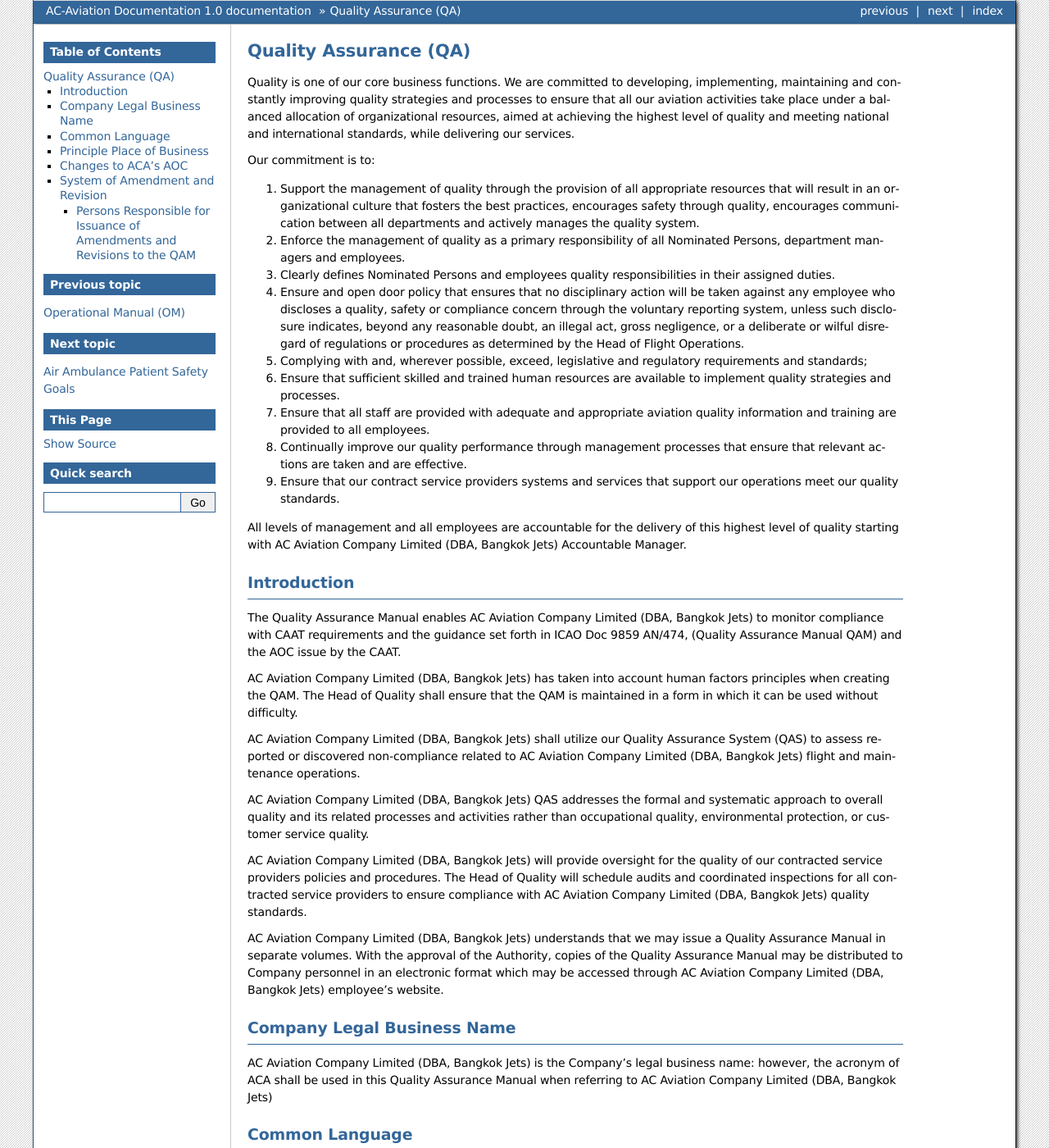
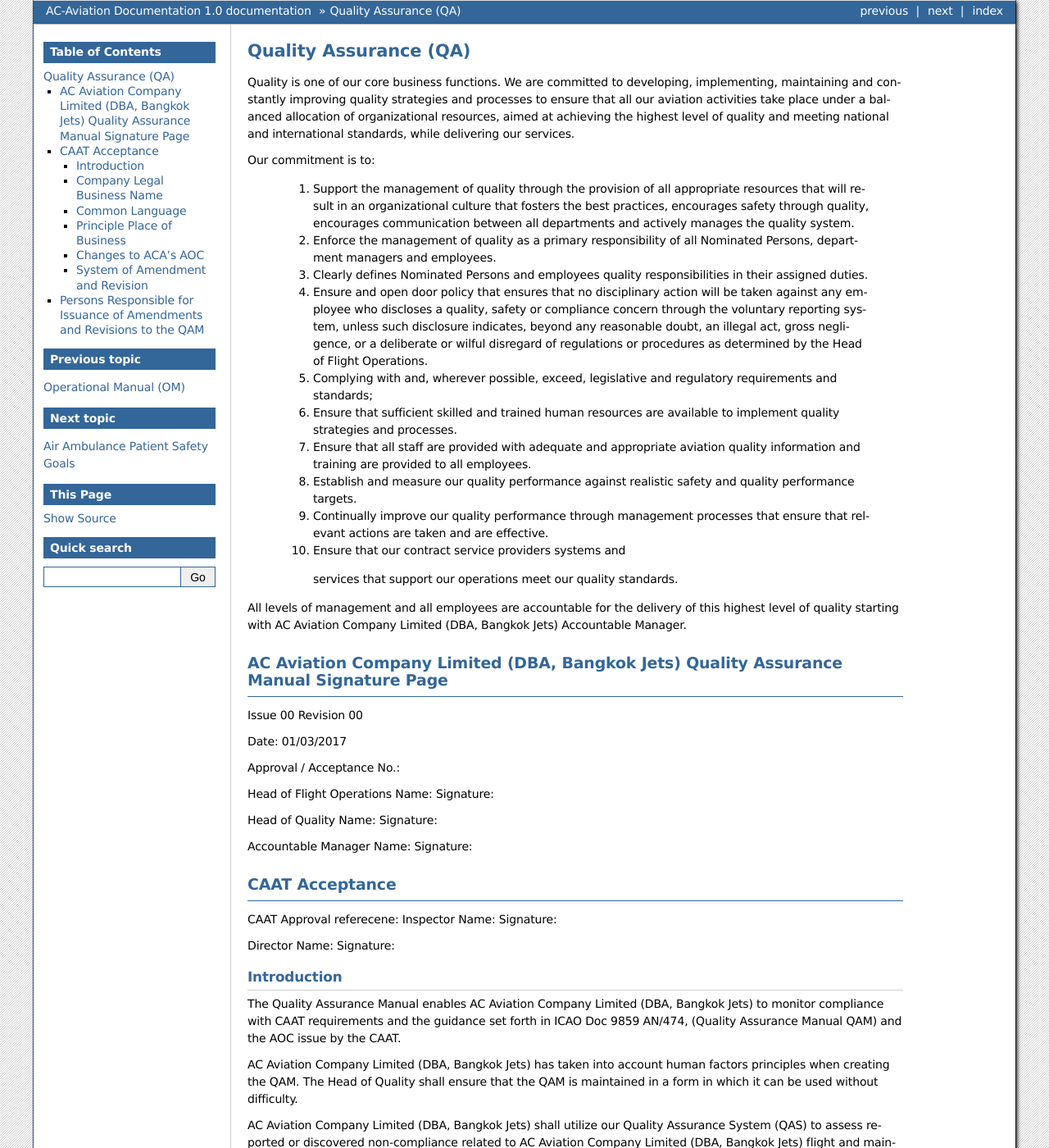
Before and after one commit to ACAviation/ac-aviation-docs, a Sphinx documentation site: the page built from docs/source/QA/QA.rst, in a window 1280 px wide and 1400 px high. Shown: the whole window at 82% size. Built offline with Sphinx 7.4.7, drawn with Linux system fonts in a browser that asks for light colours.

Commit message:
QA.rst QA Manual Signature Page corrected.

```diff
--- a/docs/source/QA/QA.rst
+++ b/docs/source/QA/QA.rst
@@ -11,46 +11,81 @@
 
 Our commitment is to:
 
-1. Support the management of quality through the provision of all
-   appropriate resources that will result in an organizational culture
-   that fosters the best practices, encourages safety through quality,
-   encourages communication between all departments and actively
-   manages the quality system.
+    1. Support the management of quality through the provision of all
+       appropriate resources that will result in an organizational culture
+       that fosters the best practices, encourages safety through quality,
+       encourages communication between all departments and actively
+       manages the quality system.
 
-2. Enforce the management of quality as a primary responsibility
-   of all Nominated Persons, department managers and employees.
+    2. Enforce the management of quality as a primary responsibility
+       of all Nominated Persons, department managers and employees.
 
-3. Clearly defines Nominated Persons and employees quality
-   responsibilities in their assigned duties.
+    3. Clearly defines Nominated Persons and employees quality
+       responsibilities in their assigned duties.
 
-4. Ensure and open door policy that ensures that no disciplinary
-   action will be taken against any employee who discloses a quality,
-   safety or compliance concern through the voluntary reporting
-   system, unless such disclosure indicates, beyond any reasonable
-   doubt, an illegal act, gross negligence, or a deliberate or wilful
-   disregard of regulations or procedures as determined by the Head of
-   Flight Operations.
+    4. Ensure and open door policy that ensures that no disciplinary
+       action will be taken against any employee who discloses a quality,
+       safety or compliance concern through the voluntary reporting
+       system, unless such disclosure indicates, beyond any reasonable
+       doubt, an illegal act, gross negligence, or a deliberate or wilful
+       disregard of regulations or procedures as determined by the Head of
+       Flight Operations.
 
-5. Complying with and, wherever possible, exceed, legislative and
-   regulatory requirements and standards;
+    5. Complying with and, wherever possible, exceed, legislative and
+       regulatory requirements and standards;
 
-6. Ensure that sufficient skilled and trained human resources are
-   available to implement quality strategies and processes.
+    6. Ensure that sufficient skilled and trained human resources are
+       available to implement quality strategies and processes.
 
-7. Ensure that all staff are provided with adequate and
-   appropriate aviation quality information and training are provided
-   to all employees.
+    7. Ensure that all staff are provided with adequate and
+       appropriate aviation quality information and training are
+       provided to all employees.
 
-8. Continually improve our quality performance through management
-   processes that ensure that relevant actions are taken and are
-   effective.
+    8. Establish and measure our quality performance against realistic
+       safety and quality performance targets.
 
-9. Ensure that our contract service providers systems and
-   services that support our operations meet our quality standards.
+
+    9. Continually improve our quality performance through management
+       processes that ensure that relevant actions are taken and are
+       effective.
+
+    10. Ensure that our contract service providers systems and
+       services that support our operations meet our quality standards.
 
 All levels of management and all employees are accountable for the
 delivery of this highest level of quality starting with AC Aviation
 Company Limited (DBA, Bangkok Jets) Accountable Manager.
+
+AC Aviation Company Limited (DBA, Bangkok Jets) Quality Assurance Manual Signature Page
+---------------------------------------------------------------------------------------
+
+
+Issue 00 Revision 00
+
+Date: 01/03/2017
+
+Approval / Acceptance No.:
+
+Head of Flight Operations Name:
+Signature:
+
+Head of Quality Name:
+Signature:
+
+Accountable Manager Name:
+Signature:
+
+CAAT Acceptance
+---------------
+
+CAAT Approval referecene:
+Inspector Name:
+Signature:
+
+Director Name:
+Signature:
+
+
 
 Introduction
 ============
@@ -157,6 +192,7 @@
 System of Amendment and Revision
 ================================
 
+
 Persons Responsible for Issuance of Amendments and Revisions to the QAM
 -----------------------------------------------------------------------
 
@@ -171,24 +207,24 @@
 The following Nominated Persons are responsible for any
 revisions to this QAM for the department that they oversee:
 
-The Head of Flight Operations is responsible for overseeing and the
-issuance of ALL revisions and amendments to the QAM;
+* The Head of Flight Operations is responsible for overseeing and the
+  issuance of ALL revisions and amendments to the QAM;
 
-The Head of Quality will oversee revisions related to ACA's Quality
-Assurance Manual relating to quality that is applicable to flight,
-ground operations and training topics;
+* The Head of Quality will oversee revisions related to ACA's Quality
+  Assurance Manual relating to quality that is applicable to flight,
+  ground operations and training topics;
 
-The Head of Flight Training will oversee revisions related to quality
-for ground and flight training for all Flight and In-Flight Service
-Representatives; The Head of Engineering will oversee revisions
-related to quality in the maintenance department and Part M.
+* The Head of Flight Training will oversee revisions related to quality
+  for ground and flight training for all Flight and In-Flight Service
+  Representatives; The Head of Engineering will oversee revisions
+  related to quality in the maintenance department and Part M.
 
-The Head of Ground Training will oversee revisions related to
-quality for all ground operations and ground training subjects for all
-ground operations employees and contracted ground handling companies;
+* The Head of Ground Training will oversee revisions related to
+  quality for all ground operations and ground training subjects for all
+  ground operations employees and contracted ground handling companies;
 
-The Security Manager will oversee all quality related revisions for
-security and security training of ACA employees.
+* The Security Manager will oversee all quality related revisions for
+  security and security training of ACA employees.
 
 Note: The person making a revision to this Quality Assurance Manual is
 responsible for checking all other ACA manuals to ensure that the
```
